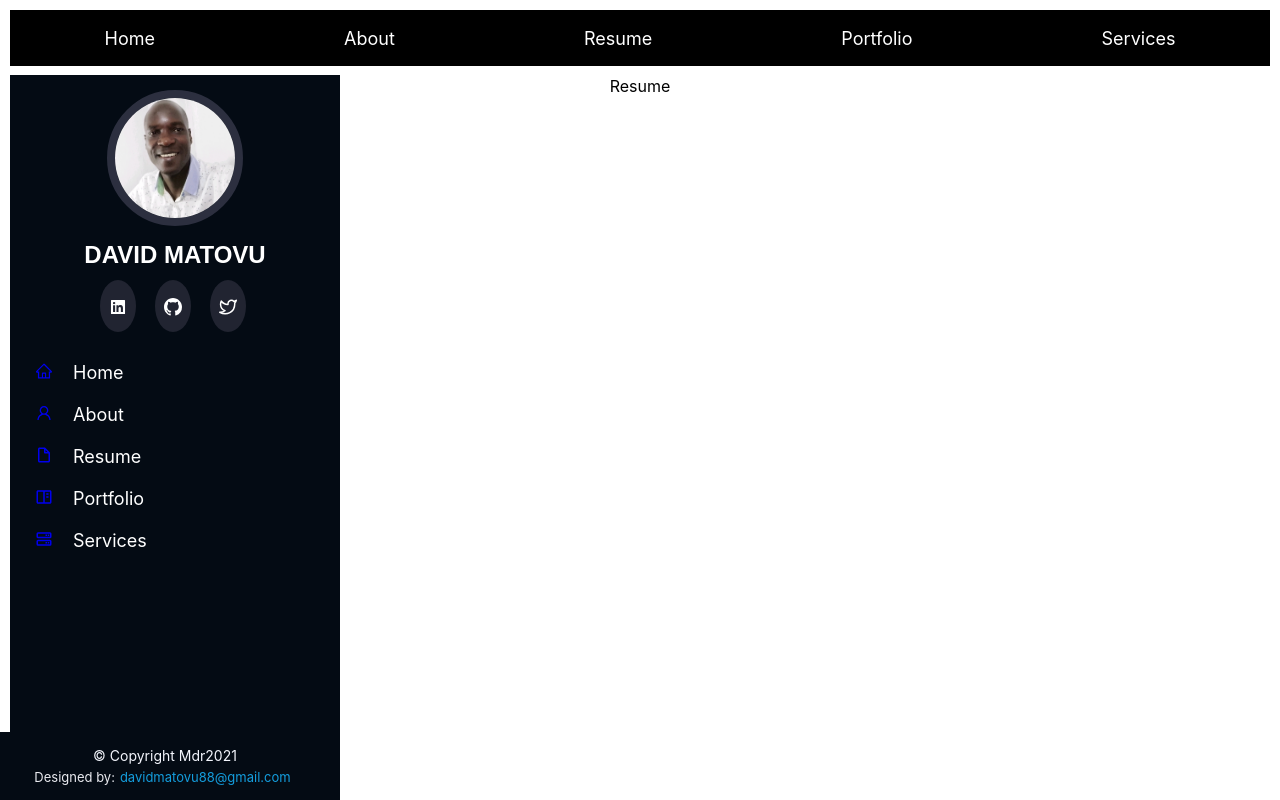
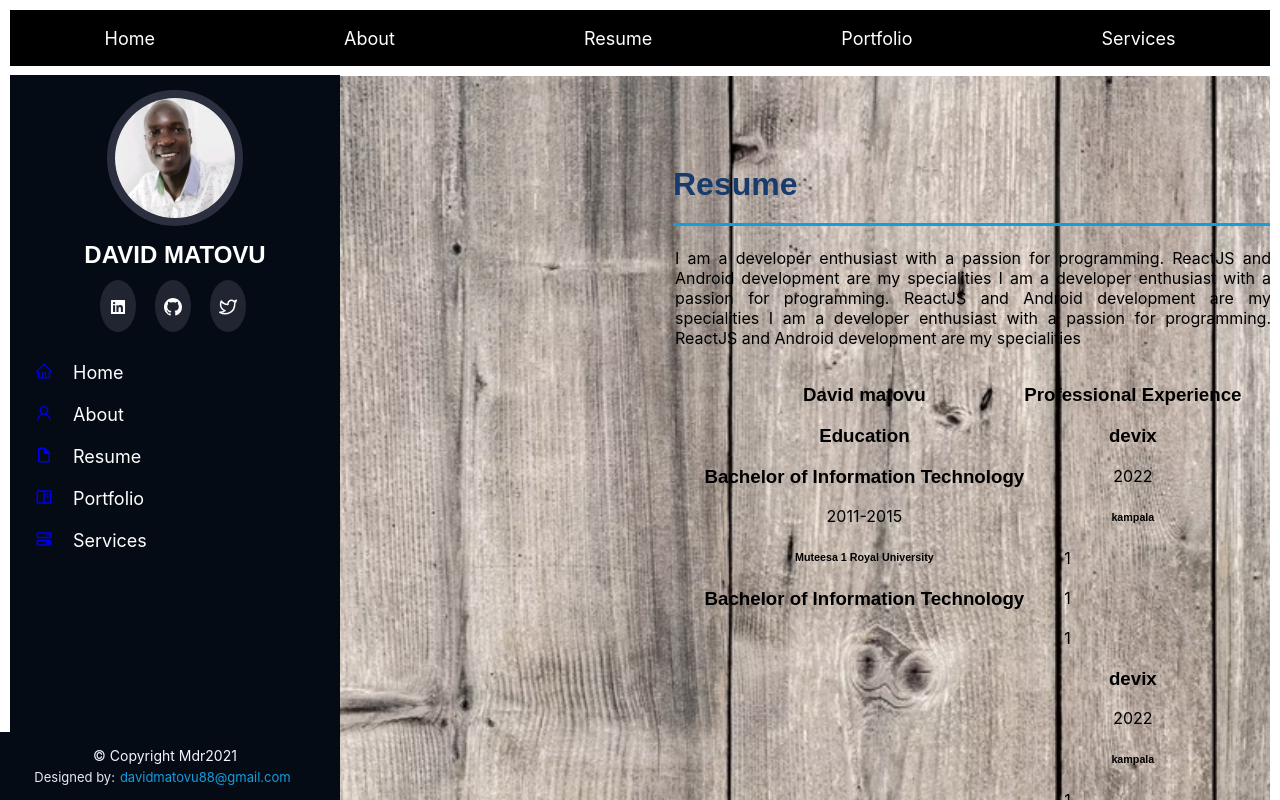
Before and after one commit to mdrdavid/portfolio_app, a React (Create React App) app in the folder client/: page /resume in a window 1280 px wide. Shown: the top 800 px of the page. Built offline with nearby package versions, Linux system fonts and the light colour scheme.

Commit message:
create resume page layout

```diff
--- a/client/src/components/navbar/NavBar.js
+++ b/client/src/components/navbar/NavBar.js
@@ -30,7 +30,7 @@ const NavBar = () => {
         Home
       </NavbarLink>
       {/* <NavbarLink to="#about" >About</NavbarLink> */}
-      <NavbarLink to="#about" activeClass="active" spy={true} smooth={true} offset={50} duration={500} >
+      <NavbarLink to="about" activeClass="active" spy={true} smooth={true} offset={50} duration={500} >
         About
       </NavbarLink>
       <NavbarLink to="resume" activeClass="active" spy={true} smooth={true} offset={50} duration={500} >
--- /dev/null
+++ b/client/src/components/resumeContent/ProExperience.js
@@ -0,0 +1,37 @@
+
+import React from 'react'
+
+const ProExperience = ({name,title, company1, company2,date,location}) => {
+  return (
+    <div>
+      <div className='name'>
+        <h3>{name}</h3>
+      </div>
+      <div className='company-detail'>
+        <h3>{title}</h3>
+        <div className='company'>
+          <h3 className='company-name'>{company1}</h3>
+          <span>{date}</span>
+          <h6>{location}</h6>
+          <ul>
+            <li>1</li>
+            <li>1</li>
+            <li>1</li>
+          </ul>
+        </div>
+        <div className='company'>
+          <h3 className='company-name'>{company2}</h3>
+          <span>{date}</span>
+          <h6>{location}</h6>
+          <ul>
+            <li>1</li>
+            <li>1</li>
+            <li>1</li>
+          </ul>
+        </div>
+      </div>
+    </div>
+  )
+}
+
+export default ProExperience
--- /dev/null
+++ b/client/src/components/resumeContent/ResumeContent.js
@@ -0,0 +1,18 @@
+
+import React from 'react'
+import AboutTop from '../aboutDavid/AboutTop'
+import "./resume.css"
+import ResumeDetails from './ResumeDetails'
+
+const ResumeContent = () => {
+  return (
+    <div className='resume'>
+            <div className='content'>
+                <AboutTop title={"Resume"} className="title"/>
+                <ResumeDetails/>
+            </div>
+        </div>
+  )
+}
+
+export default ResumeContent
--- /dev/null
+++ b/client/src/components/resumeContent/ResumeDetails.js
@@ -0,0 +1,16 @@
+
+import React from 'react'
+import ProExperience from './ProExperience'
+import ResumeSumary from './ResumeSumary'
+
+const ResumeDetails = () => {
+  return (
+    <div className='resum-details' style={{display: "flex"}}>
+        <ResumeSumary name={"David matovu"} title={"Education"} course1={"Bachelor of Information Technology"}
+        course2={"Bachelor of Information Technology"} date={"2011-2015"} school={"Muteesa 1 Royal University"}/>
+        <ProExperience title={"Professional Experience"} company1={"devix"} company2={"devix"} date={"2022"}location={"kampala"}/>
+    </div>
+  )
+}
+
+export default ResumeDetails
--- /dev/null
+++ b/client/src/components/resumeContent/ResumeSumary.js
@@ -0,0 +1,26 @@
+
+import React from 'react'
+
+const ResumeSumary = ({ name, title, course1, course2, date, school }) => {
+  return (
+    <div>
+      <div className='name'>
+        <h3>{name}</h3>
+      </div>
+      <div className='education'>
+        <h3>{title}</h3>
+        <div className='course'>
+          <h3 className='course-name'>{course1}</h3>
+          <span>{date}</span>
+          <h6>{school}</h6>
+        </div>
+        <div className='course'>
+          <h3 className='course-name'>{course2}</h3>
+        </div>
+      </div>
+
+    </div>
+  )
+}
+
+export default ResumeSumary
--- /dev/null
+++ b/client/src/components/resumeContent/resume.css
@@ -0,0 +1,14 @@
+
+.resume{
+    height: 100%;
+    margin-left: 330px;
+
+  }
+  .content{
+    display: flex;
+    flex-direction: column;
+    justify-content: space-between;
+   align-items: center;
+    width: 100%;
+    margin: 3px;
+  }
--- a/client/src/pages/resume/Resume.js
+++ b/client/src/pages/resume/Resume.js
@@ -1,8 +1,11 @@
 
 import React from 'react'
+import Hero from '../../components/hero_section/Hero'
 import MainArea from '../../components/main_area/MainArea'
 import NavBar from '../../components/navbar/NavBar'
+import ResumeContent from '../../components/resumeContent/ResumeContent'
 import Menu from '../../components/sidemenu/Menu'
+
 
  const Resume = () => {
   return (
@@ -11,8 +14,11 @@ import Menu from '../../components/sidemenu/Menu'
     <div className='resume' id='resume'>
       <MainArea>
         <Menu/>
+        <Hero>
+        <ResumeContent/>
+        </Hero>
       </MainArea>
-      Resume</div>
+    </div>
     </>
 
   )
```
